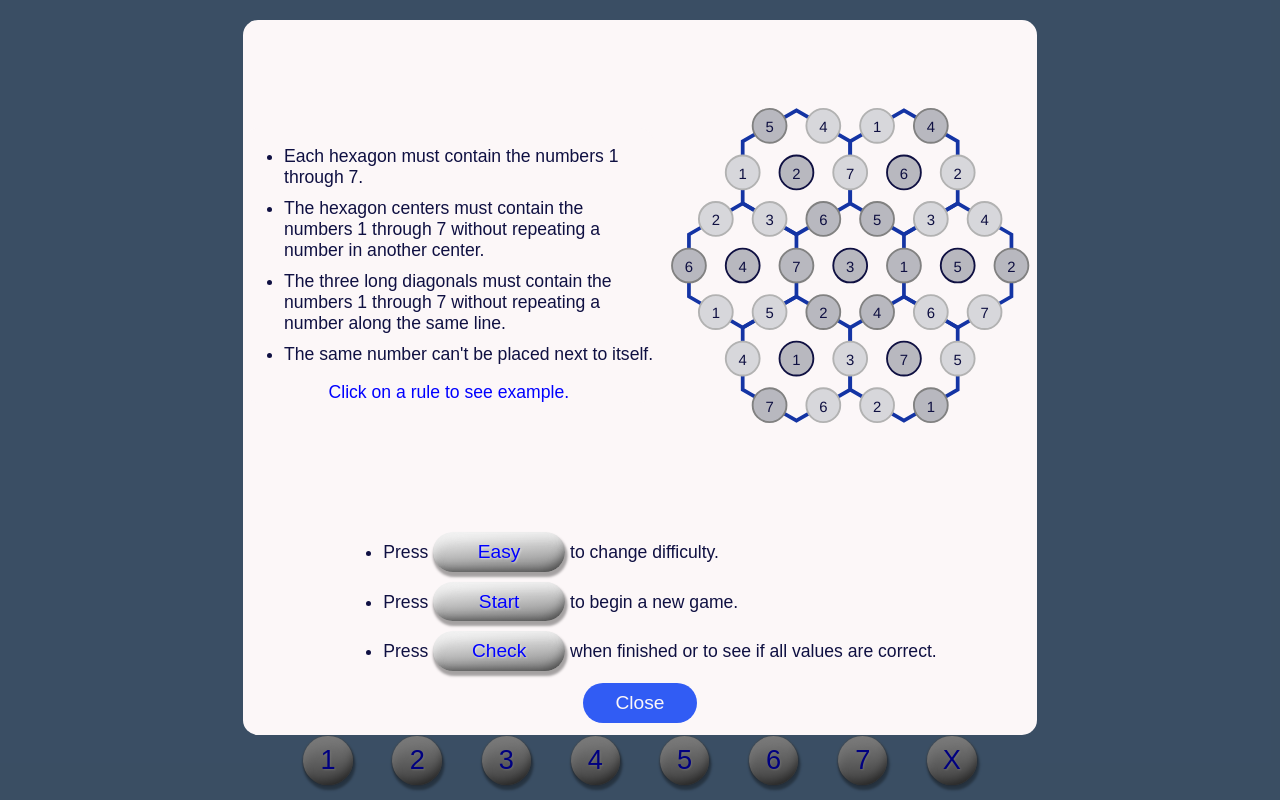
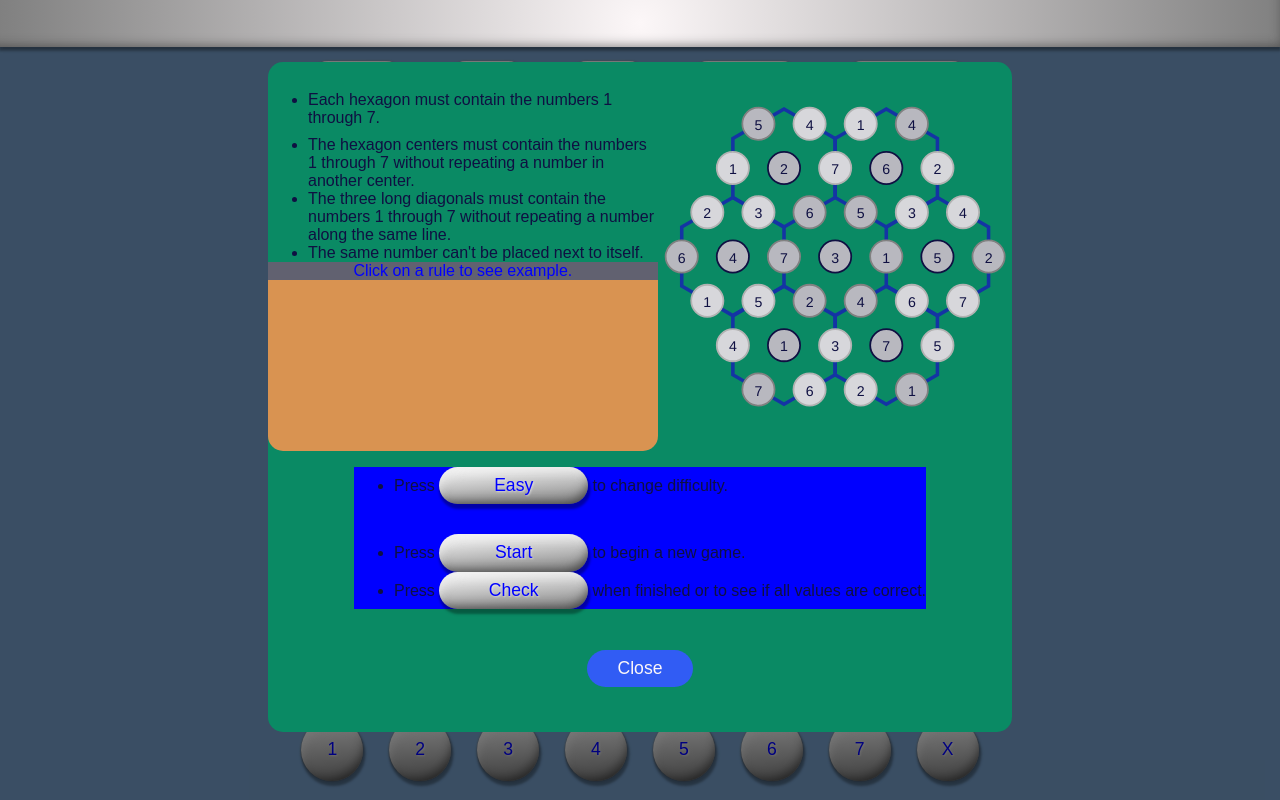
Before and after one commit to jderouin1969/game-app, a React (Vite) app: page / in a window 1280 px wide. Both pictures are taken after a click on the button "Directions". Built offline with nearby package versions, Linux system fonts and the light colour scheme.

Commit message:
Changed to base font

```diff
--- a/src/App.css
+++ b/src/App.css
@@ -29,7 +29,7 @@
   --offWhite: #fcf7f8;
   --stop: 0%;
   --stopChange: 7.5%;
-  --text-controls: 1rem;
+  --text-controls: 1.2rem;
   --text-dialog: 1rem;
   --text-numbers: 1.1rem;
   --text-buttons: 1.7rem;
@@ -37,10 +37,12 @@
   --text-base: 1rem;
   --text-lg: 1.1rem;
   --text-message: 1.7rem;
+  --base-font: 16px;
 }
 html {
   height: 100%;
   background-color: white;
+  font-size: var(--base-font);
 }
 body {
   display: flex;
@@ -106,76 +108,61 @@ body {
 /* Direction Dialog */
 .dialog-directions {
   z-index: 5;
-  position: fixed;
-  background: var(--offWhite);
+  background: var(--fontGreen);
   border-radius: 15px;
   border: none;
-  margin-top: calc(var(--gameSize) * .025);
+  margin-top: calc(var(--gameSize) / 12);
   width: var(--gameSize);
   height: calc(var(--gameSize) * .9);
-  padding: .1dvw .1dvw .1dvw;
   display: grid;
   color: var(--fontDark);
   grid-template-columns: minmax(0, 1.1fr) minmax(0, 1fr);
-  grid-template-rows: minmax(0, 12fr) minmax(0, 4fr) minmax(0, 1fr);
-  grid-gap: 10px;
+  grid-template-rows: calc(var(--gameSize) 9/14) calc(var(--gameSize) 5/14) calc(var(--gameSize) 1/14) ;
 }
 .directions-spanning {
   grid-column: 1 / 3;
 }
 .directions-hexadu {
-  background-color: var(--offWhite);
-  color: var(--fontDark);
+  background-color: var(--hint);
+  font-size: var(--text-dialogs);
   border-radius: 15px;
-  font-family: Arial; font-size: var(--text-directions);
-  line-height: var(--tex-directions);
+  margin-top: calc(var(--gameSize) / 26);
   display: flex;
   flex-direction: column;
-  align-self: center;
-  justify-self: center;
 }
 .directions-hexadu-list {
+  background-color: var(--fontGreen);
+  margin: 0;
   display: flex;
   flex-direction: column;
-  gap: 10px;
 }
-.directions-game {
-  display: flex;
-  background-color: var(--offWhite);
-  align-self: center;
-  justify-self: center;
-  grid-column: 1 / 3;
-  grid-row: 2;
-}
-.directions-p{
+.directions-clickTip{
   color: var(--fontBlue);
+  margin: 0;
+  background-color: var(--fontLight);
   font-size: var(--text-base);
-  margin-top: 0;
-  margin-bottom: 0;
-  padding-top: 0;
   text-align: center;
 }
 .directions-game-list {
-  background-color: var(--offWhite);
+  background-color: var(--fontBlue);
   color: var(--fontDark);
   display: flex;
   flex-direction: column;
-  gap: 10px;
-  align-self: center;
+  align-self: start;
   justify-self: center;
-  font-family: Arial; font-size: var(--text-base);
+  font-size: var(--text-directions);
   grid-column: 1 / 3;
   grid-row: 2;
 }
 .example-button {
   font-size: var(--text-lg);
-  width: calc(var(--gameSize) / 6);
+  width: calc(var(--gameSize) / 5);
   height: calc(var(--gameSize) / 20);
   border-radius: 999px;
   border: none;
   outline: none;
-	text-align: center;
-  padding: .2dvw;
+  justify-content: center;
+  align-items: center;
   color: var(--fontBlue);
   text-shadow: 1px 1px 2px rgba(255, 255, 255, 0.5);
   background-image: linear-gradient(176deg, white, gray);
@@ -183,6 +170,21 @@ body {
     inset .4dvw .8dvw .8dvw -.7dvw rgba(240, 240, 240, 0.8),
     inset .4dvw .8dvw 1.1dvw -.8dvw rgba(230, 230, 230, 0.7),
     inset -.5dvw -.8dvw .8dvw -.7dvw rgba(40, 40, 40, 0.7);
+}
+/* Navigation Bar */
+.topbar {
+  position: fixed;
+  top: 0;
+  left: 0;
+  width: 100%;
+  height: calc(var(--gameSize) / 16);
+  z-index: 99;
+  background-image: radial-gradient(circle at center, var(--offWhite), gray);
+  overflow: hidden;
+  display: grid;
+  place-items: center;
+  box-shadow: 0 .22dvw .2dvw .1dvw var(--boxShadow),
+    inset -.5dvw -.8dvw .8dvw -.7dvw rgba(40, 40, 40, 0.55);
 }
 
 /* Game Display */
@@ -193,18 +195,16 @@ body {
   place-items: center;
   width: var(--gameSize);
   height: var(--gameSize);
+  margin-top: calc(var(--gameSize) / 16);
   grid-template-columns: var(--gameSize);
-  grid-template-rows: calc(var(--gameSize) * .04) calc(var(--gameSize) * .08)
-    calc(var(--gameSize) * .8) calc(var(--gameSize) * .08);
+  grid-template-rows: calc(var(--gameSize) * .09)
+    calc(var(--gameSize) * .8) calc(var(--gameSize) * .11);
 }
 .message-box {
-  align-items: end;
   text-align: center;
-  white-space: nowrap;
-  background-color: var(--body, white);
+  background-color: transparent;
   color: var(--fontDark);
   font-family: Arial; font-size: var(--text-message);
-  line-height: 1.1;
 }
 .control-panel {
   display: flex;
@@ -268,16 +268,16 @@ body {
   height: calc(var(--gameSize) / 20);
 }
 .control-small {
-  width: calc(var(--gameSize) / 7);
+  width: 5rem;
 }
 .control-medium {
-  width: calc(var(--gameSize) / 6);
+  width: 6rem;
 }
 .control-large {
-  width: calc(var(--gameSize) / 5.5);
+  width: 7rem;
 }
 .control-xl {
-  width: calc(var(--gameSize) / 4.5);
+  width: 8rem;
 }
 .control-base {
   z-index: 1;
@@ -334,7 +334,7 @@ body {
 .number-panel {
   display: flex;
   flex-direction: row;
-  width: 95%;
+  width: 98%;
   align-items: center;
   justify-content: space-evenly;
   background-color: transparent;
@@ -343,8 +343,8 @@ body {
   position: relative;
   align-items: center;
   font-size: var(--text-numbers);
-  width: calc(var(--gameSize) / 16);
-  height: calc(var(--gameSize) / 16);
+  width: calc(var(--gameSize) / 12);
+  height: calc(var(--gameSize) / 12);
 }
 .number-base {
   z-index: 1;
--- a/src/App.jsx
+++ b/src/App.jsx
@@ -18,50 +18,62 @@ function HexaduGame(){
   const finalValues = Array(37).fill('');
 
   (function() {
-    const gameSize = Math.min(window.innerWidth, window.innerHeight) * .99;
+    let gameSize;
     if (window.innerWidth > window.innerHeight){
-      document.documentElement.style.setProperty('--text-directions', '1.1rem');
-      document.documentElement.style.setProperty('--text-base', '1.1rem');
-      document.documentElement.style.setProperty('--text-lg', '1.2rem');
-      document.documentElement.style.setProperty('--text-controls', '1.3rem');
-      document.documentElement.style.setProperty('--text-numbers', '1.7rem');
-      document.documentElement.style.setProperty('--text-dialogs', '1.2rem');
-      document.documentElement.style.setProperty('--text-buttons', '1.7rem');
-      document.documentElement.style.setProperty('--text-message', '1.7rem');
+      gameSize = window.innerHeight * .93;
     } else {
-      document.documentElement.style.setProperty('--text-directions', '.65rem');
-      document.documentElement.style.setProperty('--text-base', '.65rem');
-      document.documentElement.style.setProperty('--text-lg', '1rem');
-      document.documentElement.style.setProperty('--text-controls', '.95rem');
-      document.documentElement.style.setProperty('--text-numbers', '1.5rem');
-      document.documentElement.style.setProperty('--text-dialogs', '1.2rem');
-      document.documentElement.style.setProperty('--text-buttons', '1.7rem');
-      document.documentElement.style.setProperty('--text-message', '1.7rem');
+      gameSize = window.innerWidth * .99;
     }
-    document.documentElement.style.setProperty('--gameSize', `${gameSize}px`);
+    setFontSize(gameSize);
   })();
   function setDynamicSize() {
-    const gameSize = Math.min(window.innerWidth, window.innerHeight) * .99;
+    let gameSize;
     if (window.innerWidth > window.innerHeight){
-      document.documentElement.style.setProperty('--text-directions', '1.1rem');
-      document.documentElement.style.setProperty('--text-base', '1.1rem');
-      document.documentElement.style.setProperty('--text-lg', '1.2rem');
-      document.documentElement.style.setProperty('--text-controls', '1.3rem');
-      document.documentElement.style.setProperty('--text-numbers', '1.7rem');
-      document.documentElement.style.setProperty('--text-dialogs', '1.2rem');
-      document.documentElement.style.setProperty('--text-buttons', '1.7rem');
-      document.documentElement.style.setProperty('--text-message', '1.7rem');
+      gameSize = window.innerHeight * .93;
     } else {
-      document.documentElement.style.setProperty('--text-directions', '.65rem');
-      document.documentElement.style.setProperty('--text-base', '.65rem');
-      document.documentElement.style.setProperty('--text-lg', '1rem');
-      document.documentElement.style.setProperty('--text-controls', '.95rem');
-      document.documentElement.style.setProperty('--text-numbers', '1.5rem');
-      document.documentElement.style.setProperty('--text-dialogs', '1.2rem');
-      document.documentElement.style.setProperty('--text-buttons', '1.7rem');
-      document.documentElement.style.setProperty('--text-message', '1.5rem');
+      gameSize = window.innerWidth * .99;
     }
+    setFontSize(gameSize);
+  }
+  function setFontSize(gameSize) {
     document.documentElement.style.setProperty('--gameSize', `${gameSize}px`);
+    if (gameSize > 600){
+      document.documentElement.style.setProperty('--base-font', '16px');
+      console.log('base font should be 16');
+      return;
+    }
+    if (gameSize > 550){
+      document.documentElement.style.setProperty('--base-font', '15px');
+      console.log('base font should be 15');
+      return;
+    }
+    if (gameSize > 500){
+      document.documentElement.style.setProperty('--base-font', '14px');
+      console.log('base font should be 14');
+      return;
+    }
+    if (gameSize > 450){
+      document.documentElement.style.setProperty('--base-font', '13px');
+      console.log('base font should be 13');
+      return;
+    }
+    if (gameSize > 400){
+      document.documentElement.style.setProperty('--base-font', '12px');
+      console.log('base font should be 15');
+      return;
+    }
+    if (gameSize > 350){
+      document.documentElement.style.setProperty('--base-font', '11px');
+      console.log('base font should be 14');
+      return;
+    }
+    if (gameSize > 300){
+      document.documentElement.style.setProperty('--base-font', '10px');
+      console.log('base font should be 13');
+      return;
+    }
+    document.documentElement.style.setProperty('--base-font', '9px');
+    return;
   }
   window.addEventListener('resize', setDynamicSize);
 
@@ -252,10 +264,12 @@ function HexaduGame(){
         onReset={handleFinishedReset}
         onClose={handleFinishedClose}
       />
-      <div className="game-container">
+      <div className='topbar'>
         <div className="message-box">
           <MessageBox newMessage={game.message}/>
         </div>
+      </div>
+      <div className="game-container">
         <div className="control-panel">
           <ControlPanel
             game={game}
--- a/src/components/modals.jsx
+++ b/src/components/modals.jsx
@@ -123,7 +123,8 @@ export function DirectionsDialog(props) {
       <div className='dialog-directions' onClick={(e) => e.stopPropagation()}>
         <div className='directions-hexadu'>
           <ul className='directions-hexadu-list'>
-            <li className='hexadu-li' style={{color: (rule == 'hex') ? 'blue' : data.color.fontDark}}
+            <li className='hexadu-li' style={{color: (rule == 'hex') ? 'blue' : data.color.fontDark,
+              marginBottom: '.6rem'}}
               onClick={() => handleHex()}
               onMouseOver={() => handleHex()}
               onMouseOut={() => handleMouseOut()}
@@ -147,7 +148,7 @@ export function DirectionsDialog(props) {
               onMouseOut={() => handleMouseOut()}>
               The same number can't be placed next to itself.</li>
           </ul>
-          <p className='directions-p' >
+          <p className='directions-clickTip' >
             Click on a rule to see example.
           </p>
         </div>
@@ -159,7 +160,7 @@ export function DirectionsDialog(props) {
           values={directionsValues}
         />
         <ul className='directions-game-list'>
-            <li>Press <button className='example-button'>
+          <li style={{marginBottom: '30px'}}>Press <button className='example-button'>
             Easy</button> to change difficulty.</li>
           <li>Press <button className='example-button'>
             Start</button> to begin a new game.</li>
```
Also changed, not shown: 5 other files (tests, documents, lock files or other folders). Lines whose indentation alone changed are shown as unchanged.
